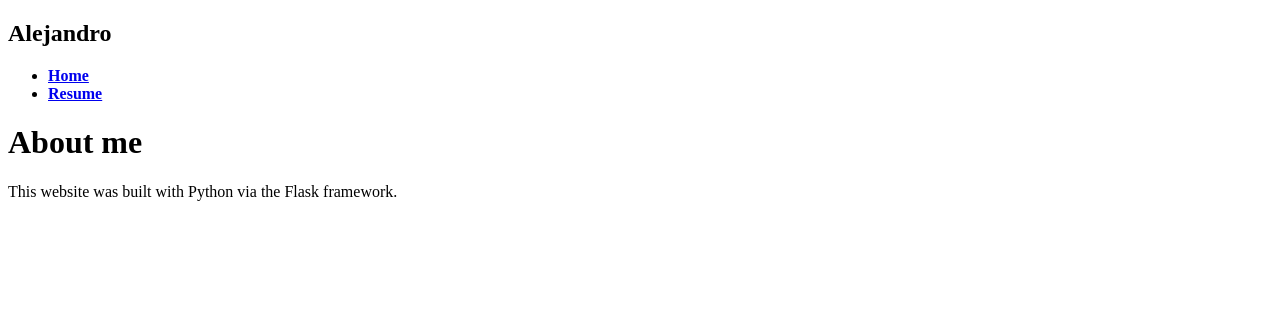
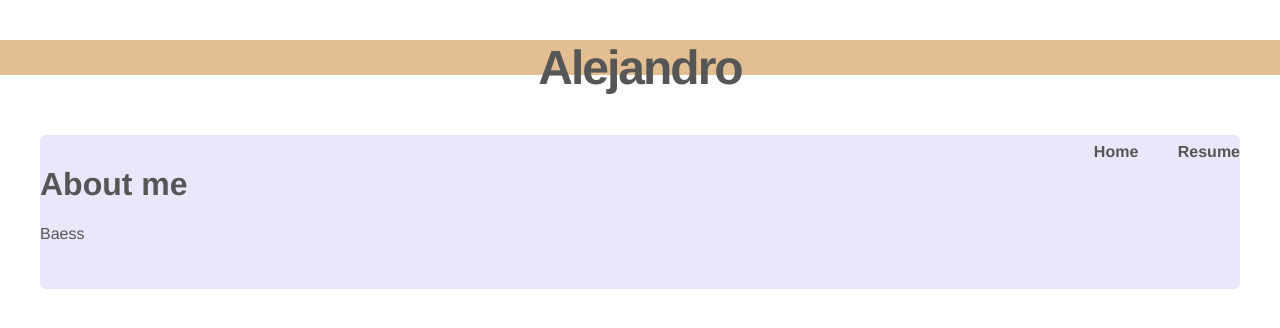
Before and after one commit to amloren1/aboutMe, a Flask app: page / in a window 1280 px wide. Shown: the top 328 px of the page. Run offline with Flask 2, Linux system fonts and the light colour scheme.

Commit message:
css styling sheed added

```diff
--- /dev/null
+++ b/static/css/main.css
@@ -0,0 +1,76 @@
+body {
+  margin: 0;
+  padding: 0;
+  font-family: "Helvetica Neue", Helvetica, Arial, sans-serif;
+  color: #444;
+}
+/*
+ * Formatting the header area
+ */
+header {
+  background-color: #DFB887;
+  height: 35px;
+  width: 100%;
+  opacity: .9;
+  margin-bottom: 10px;
+}
+header h1.logo {
+  margin: 0;
+  font-size: 1.7em;
+  color: #fff;
+  text-transform: uppercase;
+  float: left;
+}
+header h1.logo:hover {
+  color: #fff;
+  text-decoration: none;
+}
+/*
+ * Centering the body content
+ */
+.container {
+  width: 1200px;
+  margin: 0 auto;
+}
+div.home {
+  padding: 10px 0 30px 0;
+  background-color: #E6E6FA;
+  -webkit-border-radius: 6px;
+     -moz-border-radius: 6px;
+          border-radius: 6px;
+}
+div.about {
+  padding: 10px 0 30px 0;
+  background-color: #E6E6FA;
+  -webkit-border-radius: 6px;
+     -moz-border-radius: 6px;
+          border-radius: 6px;
+}
+h2 {
+  font-size: 3em;
+  margin-top: 40px;
+  text-align: center;
+  letter-spacing: -2px;
+}
+h3 {
+  font-size: 1.7em;
+  font-weight: 100;
+  margin-top: 30px;
+  text-align: center;
+  letter-spacing: -1px;
+  color: #999;
+}
+.menu {
+  float: right;
+  margin-top: 8px;
+}
+.menu li {
+  display: inline;
+}
+.menu li + li {
+  margin-left: 35px;
+}
+.menu li a {
+  color: #444;
+  text-decoration: none;
+}
--- a/templates/home.html
+++ b/templates/home.html
@@ -5,7 +5,7 @@
   {% block content %}
    <div class="home">
      <h1>About me</h1>
-     <p>This website was built with Python via the Flask framework.</p>
+     <p>Baess</p>
    </div>
   {% endblock %}
   </body>
--- a/templates/layout.html
+++ b/templates/layout.html
@@ -1,5 +1,9 @@
 <!DOCTYPE html>
 <html>
+  <head>
+    <title>Flask app</title>
+    <link rel="stylesheet" href="{{ url_for('static', filename='css/main.css') }}">
+  </head>
   <body>
     <header>
       <div class="container">
```
